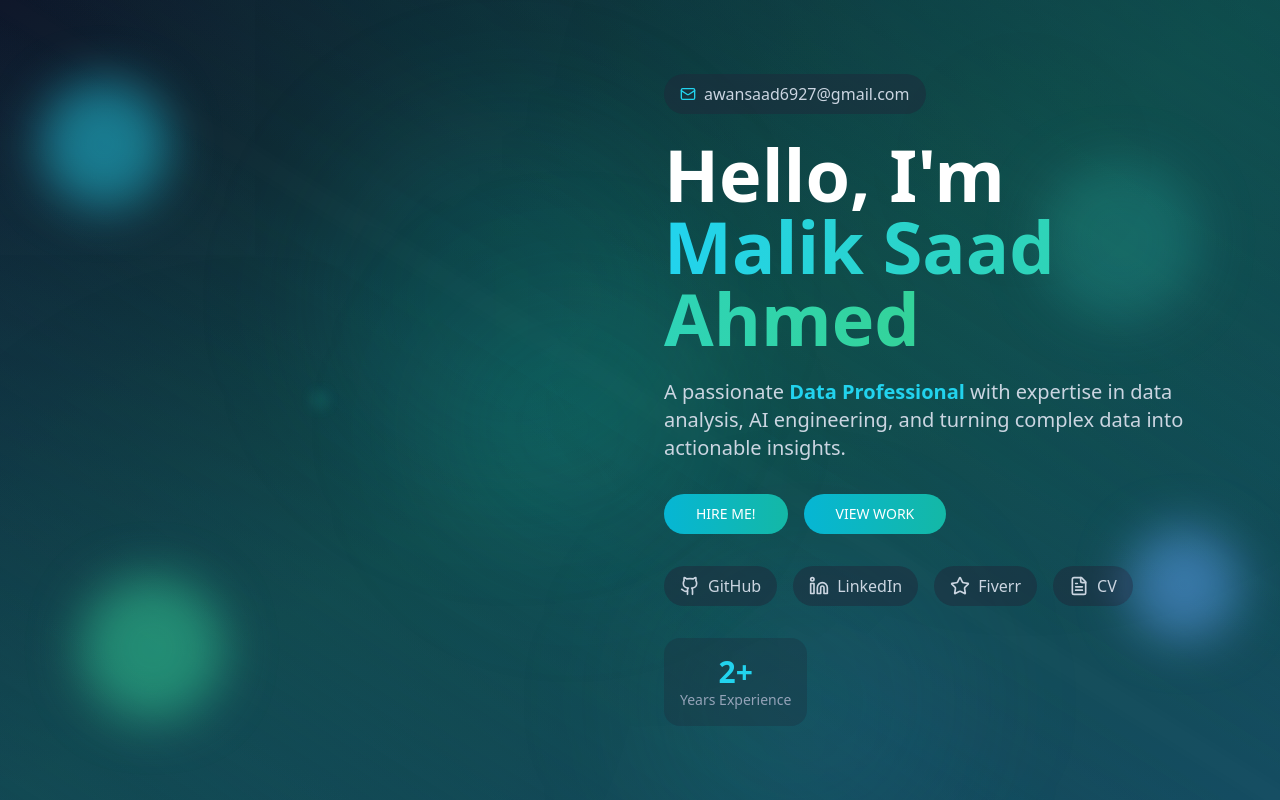
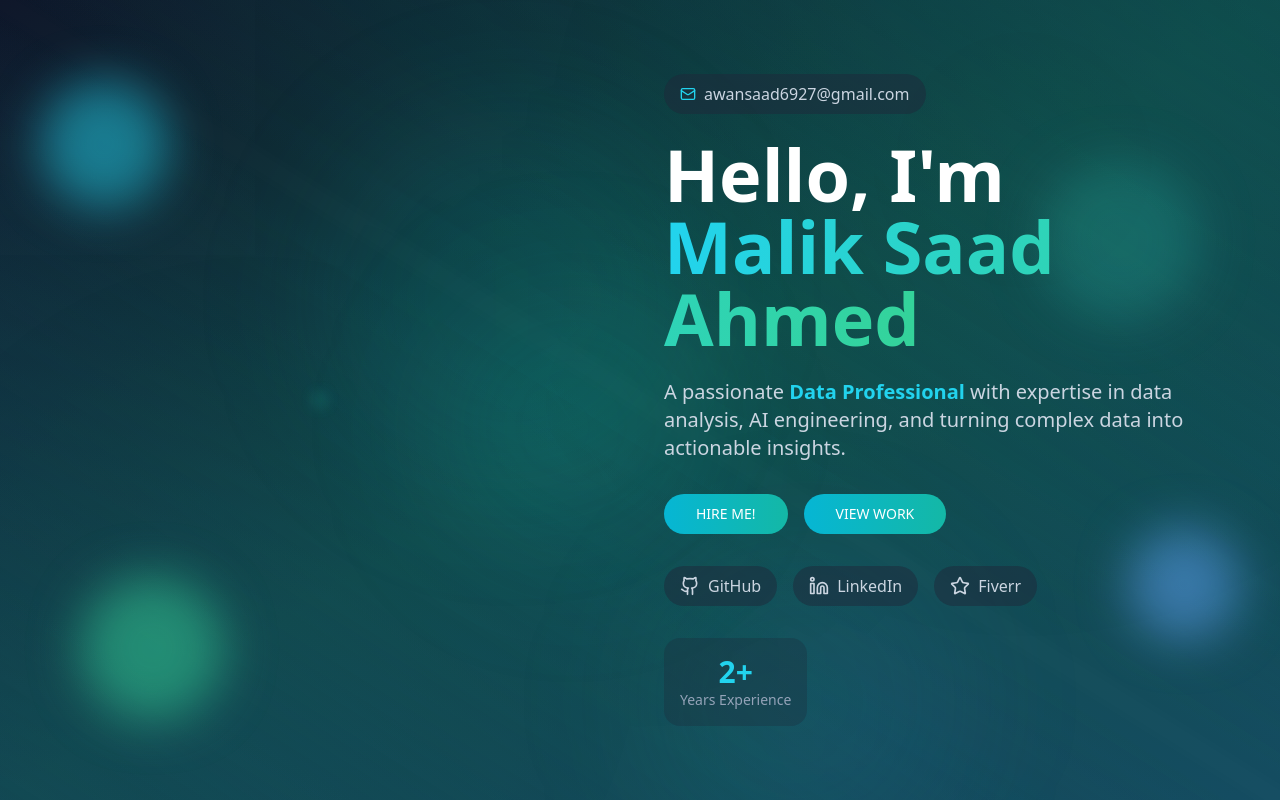
Before and after one commit to Maliksaad231224/Portfolio-MSA, a React (Vite) app: page / in a window 1280 px wide. Shown: the top 800 px of the page. Built offline with nearby package versions, Linux system fonts and the light colour scheme.

Commit message:
fixed images

```diff
--- a/src/components/Hero.tsx
+++ b/src/components/Hero.tsx
@@ -79,15 +79,7 @@ const Hero = () => {
                 <Star className="w-5 h-5 text-slate-300 group-hover:text-green-400" />
                 <span className="text-slate-300 group-hover:text-green-400">Fiverr</span>
               </a>
-        <a
-  href="/images/Malik_Saad_Ahmed_CV.pdf"
-  target="_blank"
-  rel="noopener noreferrer"
-  className="group flex items-center gap-2 bg-slate-800/50 backdrop-blur-sm px-4 py-2 rounded-full hover:bg-emerald-600/50 transition-all duration-300"
->
-  <FileText className="w-5 h-5 text-slate-300 group-hover:text-emerald-400" />
-  <span className="text-slate-300 group-hover:text-emerald-400">CV</span>
-</a>
+
 
             </div>
 
```
